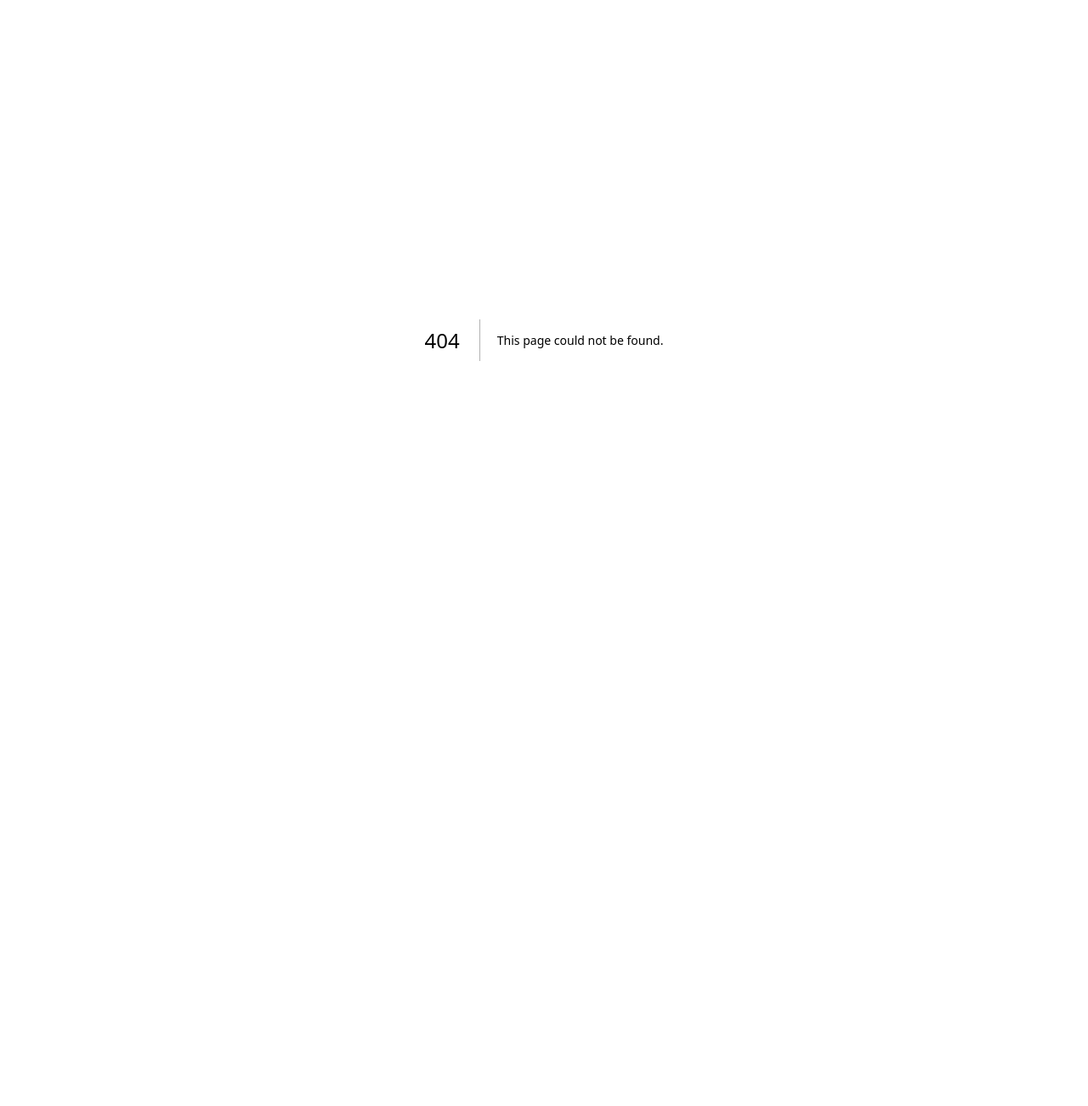
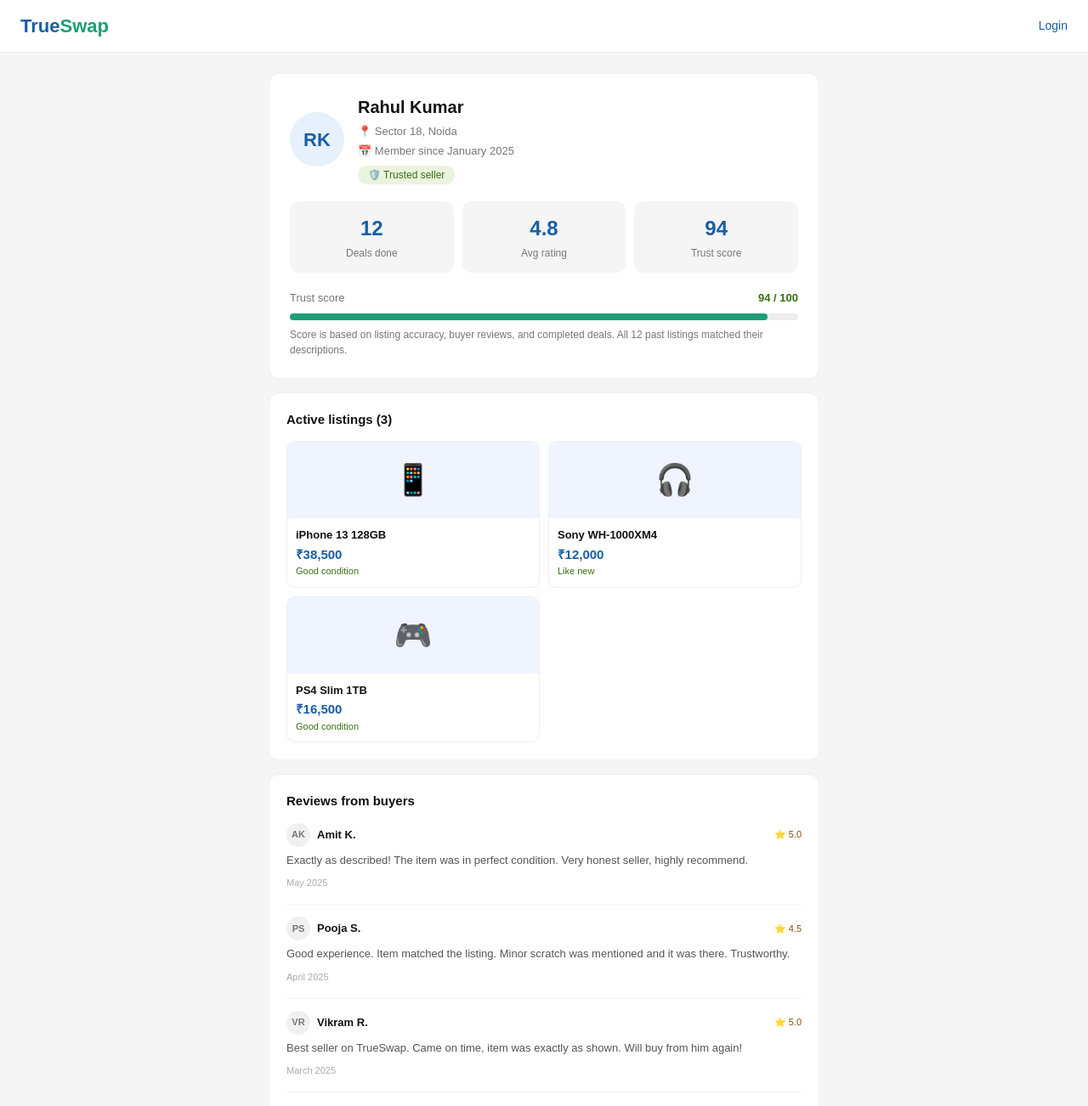
Before and after one commit to amit5814/trueswap, a Next.js app: page /seller in a window 1280 px wide. Before the commit this address had no page. Shown: the top 1302 px of the page at 85% size. Before the commit the page ends 800 px from the top, so only its background shows below. Built offline with nearby package versions, Linux system fonts and the light colour scheme.

Commit message:
Added seller profile page

```diff
--- /dev/null
+++ b/app/seller/page.tsx
@@ -0,0 +1,102 @@
+export default function SellerProfile() {
+  return (
+    <main style={{fontFamily: 'sans-serif', background: '#f5f5f5', minHeight: '100vh'}}>
+
+      {/* Navbar */}
+      <nav style={{background: '#fff', padding: '14px 24px', borderBottom: '1px solid #eee', display: 'flex', justifyContent: 'space-between', alignItems: 'center'}}>
+        <a href="/" style={{fontSize: '22px', fontWeight: '600', color: '#185FA5', textDecoration: 'none'}}>
+          True<span style={{color: '#1D9E75'}}>Swap</span>
+        </a>
+        <a href="/login" style={{fontSize: '14px', color: '#185FA5', textDecoration: 'none'}}>Login</a>
+      </nav>
+
+      <div style={{maxWidth: '680px', margin: '0 auto', padding: '24px 16px'}}>
+
+        {/* Profile Card */}
+        <div style={{background: '#fff', border: '1px solid #eee', borderRadius: '12px', padding: '24px', marginBottom: '16px'}}>
+
+          <div style={{display: 'flex', alignItems: 'center', gap: '16px', marginBottom: '20px'}}>
+            <div style={{width: '64px', height: '64px', borderRadius: '50%', background: '#E6F1FB', display: 'flex', alignItems: 'center', justifyContent: 'center', fontSize: '22px', fontWeight: '600', color: '#185FA5', flexShrink: 0}}>RK</div>
+            <div>
+              <div style={{fontSize: '20px', fontWeight: '600', color: '#111', marginBottom: '4px'}}>Rahul Kumar</div>
+              <div style={{fontSize: '13px', color: '#777', marginBottom: '3px'}}>📍 Sector 18, Noida</div>
+              <div style={{fontSize: '13px', color: '#777', marginBottom: '6px'}}>📅 Member since January 2025</div>
+              <span style={{background: '#EAF3DE', color: '#3B6D11', fontSize: '12px', padding: '4px 12px', borderRadius: '20px'}}>🛡️ Trusted seller</span>
+            </div>
+          </div>
+
+          {/* Stats */}
+          <div style={{display: 'grid', gridTemplateColumns: 'repeat(3, 1fr)', gap: '10px', marginBottom: '20px'}}>
+            {[
+              {num: '12', label: 'Deals done'},
+              {num: '4.8', label: 'Avg rating'},
+              {num: '94', label: 'Trust score'},
+            ].map((stat) => (
+              <div key={stat.label} style={{background: '#f5f5f5', borderRadius: '10px', padding: '14px', textAlign: 'center'}}>
+                <div style={{fontSize: '24px', fontWeight: '700', color: '#185FA5'}}>{stat.num}</div>
+                <div style={{fontSize: '12px', color: '#777', marginTop: '2px'}}>{stat.label}</div>
+              </div>
+            ))}
+          </div>
+
+          {/* Trust Bar */}
+          <div style={{marginBottom: '8px', display: 'flex', justifyContent: 'space-between', fontSize: '13px'}}>
+            <span style={{color: '#777'}}>Trust score</span>
+            <strong style={{color: '#3B6D11'}}>94 / 100</strong>
+          </div>
+          <div style={{height: '8px', background: '#eee', borderRadius: '4px', marginBottom: '8px'}}>
+            <div style={{height: '8px', background: '#1D9E75', borderRadius: '4px', width: '94%'}}></div>
+          </div>
+          <p style={{fontSize: '12px', color: '#777', lineHeight: '1.5'}}>Score is based on listing accuracy, buyer reviews, and completed deals. All 12 past listings matched their descriptions.</p>
+        </div>
+
+        {/* Active Listings */}
+        <div style={{background: '#fff', border: '1px solid #eee', borderRadius: '12px', padding: '20px', marginBottom: '16px'}}>
+          <h2 style={{fontSize: '15px', fontWeight: '600', color: '#111', marginBottom: '14px'}}>Active listings (3)</h2>
+          <div style={{display: 'grid', gridTemplateColumns: '1fr 1fr', gap: '10px'}}>
+            {[
+              {icon: '📱', title: 'iPhone 13 128GB', price: '₹38,500', condition: 'Good condition'},
+              {icon: '🎧', title: 'Sony WH-1000XM4', price: '₹12,000', condition: 'Like new'},
+              {icon: '🎮', title: 'PS4 Slim 1TB', price: '₹16,500', condition: 'Good condition'},
+            ].map((item) => (
+              <div key={item.title} style={{border: '1px solid #eee', borderRadius: '10px', overflow: 'hidden', cursor: 'pointer'}}>
+                <div style={{background: '#f0f4ff', height: '90px', display: 'flex', alignItems: 'center', justifyContent: 'center', fontSize: '36px'}}>
+                  {item.icon}
+                </div>
+                <div style={{padding: '10px'}}>
+                  <div style={{fontSize: '13px', fontWeight: '600', color: '#111', marginBottom: '2px', whiteSpace: 'nowrap', overflow: 'hidden', textOverflow: 'ellipsis'}}>{item.title}</div>
+                  <div style={{fontSize: '15px', fontWeight: '700', color: '#185FA5'}}>{item.price}</div>
+                  <div style={{fontSize: '11px', color: '#3B6D11'}}>{item.condition}</div>
+                </div>
+              </div>
+            ))}
+          </div>
+        </div>
+
+        {/* Reviews */}
+        <div style={{background: '#fff', border: '1px solid #eee', borderRadius: '12px', padding: '20px'}}>
+          <h2 style={{fontSize: '15px', fontWeight: '600', color: '#111', marginBottom: '14px'}}>Reviews from buyers</h2>
+
+          {[
+            {init: 'AK', name: 'Amit K.', rating: '5.0', text: 'Exactly as described! The item was in perfect condition. Very honest seller, highly recommend.', date: 'May 2025'},
+            {init: 'PS', name: 'Pooja S.', rating: '4.5', text: 'Good experience. Item matched the listing. Minor scratch was mentioned and it was there. Trustworthy.', date: 'April 2025'},
+            {init: 'VR', name: 'Vikram R.', rating: '5.0', text: 'Best seller on TrueSwap. Came on time, item was exactly as shown. Will buy from him again!', date: 'March 2025'},
+          ].map((review) => (
+            <div key={review.name} style={{paddingBottom: '14px', marginBottom: '14px', borderBottom: '1px solid #f0f0f0'}}>
+              <div style={{display: 'flex', alignItems: 'center', gap: '8px', marginBottom: '6px'}}>
+                <div style={{width: '28px', height: '28px', borderRadius: '50%', background: '#f0f0f0', display: 'flex', alignItems: 'center', justifyContent: 'center', fontSize: '11px', fontWeight: '600', color: '#777'}}>
+                  {review.init}
+                </div>
+                <span style={{fontSize: '13px', fontWeight: '600', color: '#111'}}>{review.name}</span>
+                <span style={{marginLeft: 'auto', fontSize: '11px', color: '#854F0B'}}>⭐ {review.rating}</span>
+              </div>
+              <p style={{fontSize: '13px', color: '#555', lineHeight: '1.5', marginBottom: '4px'}}>{review.text}</p>
+              <span style={{fontSize: '11px', color: '#aaa'}}>{review.date}</span>
+            </div>
+          ))}
+        </div>
+
+      </div>
+    </main>
+  )
+}
```
